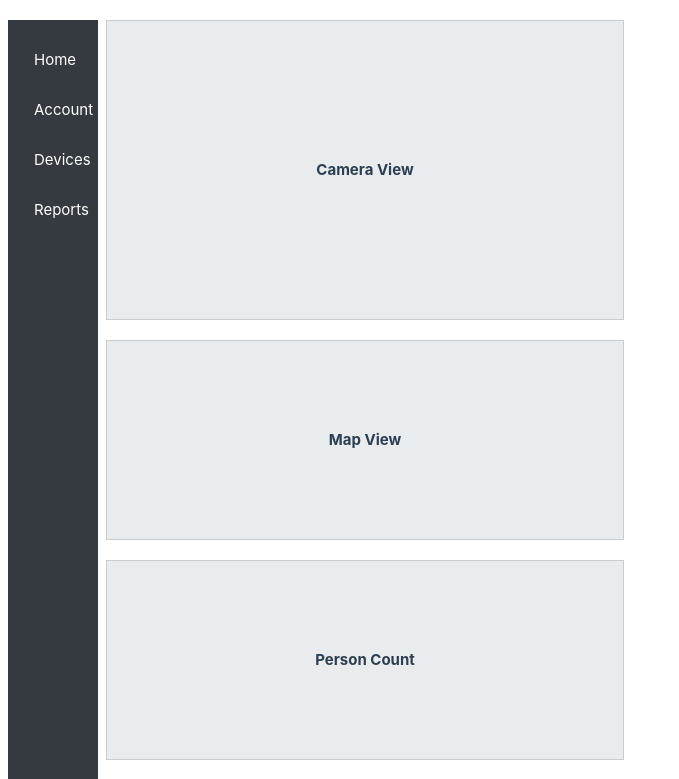
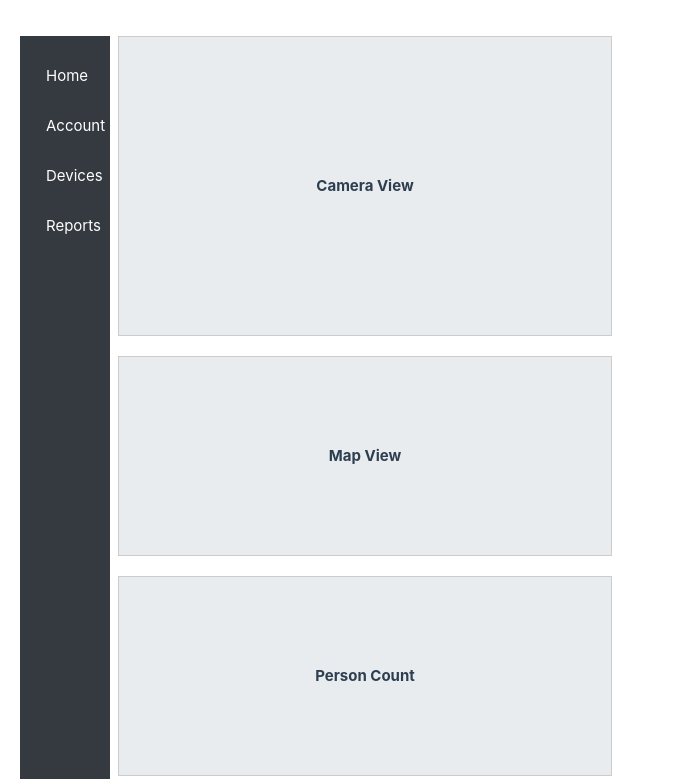
Before and after one commit to VoTanTai-dp/smart-portal, a Vue app in the folder frontend/: page / in a window 1280 px wide. Shown: the top 779 px of the page, without its empty margins (0-679 px from the left). Built offline with nearby package versions, Linux system fonts and the light colour scheme; the HTML template or start-up script is replaced by a standard one.

Commit message:
Update App.vue

```diff
--- a/frontend/src/App.vue
+++ b/frontend/src/App.vue
@@ -6,10 +6,15 @@
 
 <!-- Template -->
 <template>
-  <RouterView />
+  <div class="container-fluid mt-3">
+    <router-view />
+  </div>
 </template>
 
 <!-- Styles CSS-->
-<style scoped>
-
+<style>
+.page {
+  max-width: 400px;
+  margin: auto;
+}
 </style>
```
